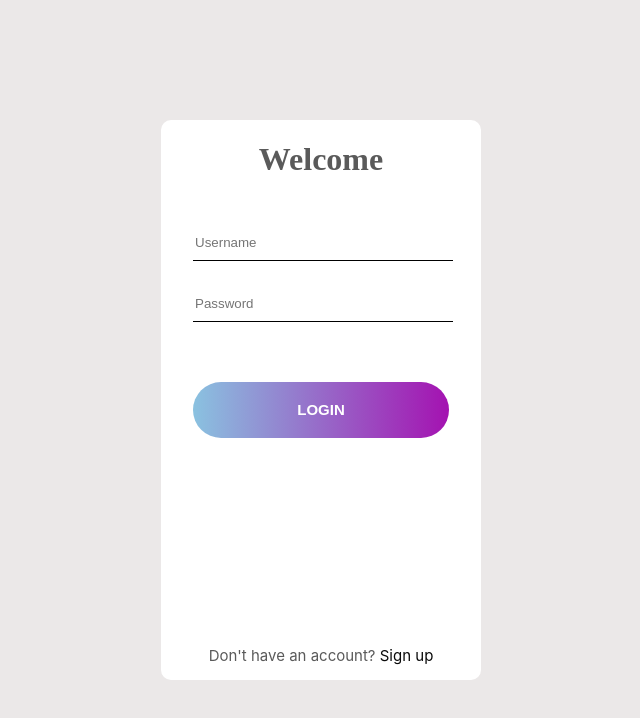
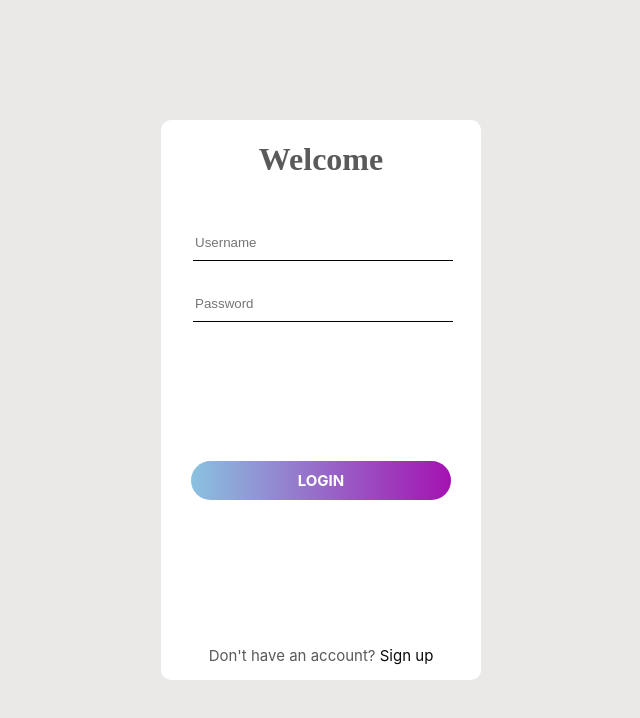
Before and after one commit to koryun23/chat-application-frontend, a React (Create React App) app: page / in a window 1280 px wide. Shown: the top 718 px of the page, without its empty margins (319-959 px from the left). Built offline with nearby package versions, Linux system fonts and the light colour scheme; the HTML template or start-up script is replaced by a standard one.

Commit message:
using link tag for the login button

```diff
--- a/src/components/auth/LoginBox.js
+++ b/src/components/auth/LoginBox.js
@@ -29,8 +29,13 @@ export default function LoginBox(props) {
         event.preventDefault();
     }
 
-    const submit = () => {
+    const clickLoginButton = (event) => {
+        event.preventDefault();
         console.log(username, password);
+    }
+
+    const hoverLoginButton = (event) => {
+
     }
     return (
         <div className = "login-box">
@@ -49,11 +54,11 @@ export default function LoginBox(props) {
                        onChange={(event) => handlePasswordChange(event)}
                        value={password}/>
             </form>
-            <button className="login-button" onClick={() => submit()}>
-                LOGIN
-            </button>
+            <a className="login-button" onClick={(event) => clickLoginButton(event)} onMouseOver={(event) => hoverLoginButton(event)} href="/">
+                    LOGIN
+            </a>
 
-            <p className="create-account-text">Don't have an account? <a className="create-account-link" href="#">Sign up</a></p>
+            <p className="create-account-text">Don't have an account? <a className="create-account-link" href="/">Sign up</a></p>
         </div>
     );
 }
--- a/src/css/auth/LoginBox.css
+++ b/src/css/auth/LoginBox.css
@@ -39,17 +39,18 @@
 }
 
 .login-button {
-    margin-left: 10%;
-    margin-right: 10%;
-    width: 80%;
-    height: 10%;
+    padding: 10px;
     border-radius: 30px;
-    border: 0ch;
-    margin-top: 60px;
     background-image: linear-gradient(to right, rgb(138, 194, 224), rgb(164, 18, 177));
     color: white;
     font-size: 15px;
     font-weight: bolder;
+    text-decoration: none;
+    text-align: center;
+    position: absolute;
+    bottom: 180px;
+    left: 30px;
+    right: 30px;
 }
 
 .create-account-text {
```
